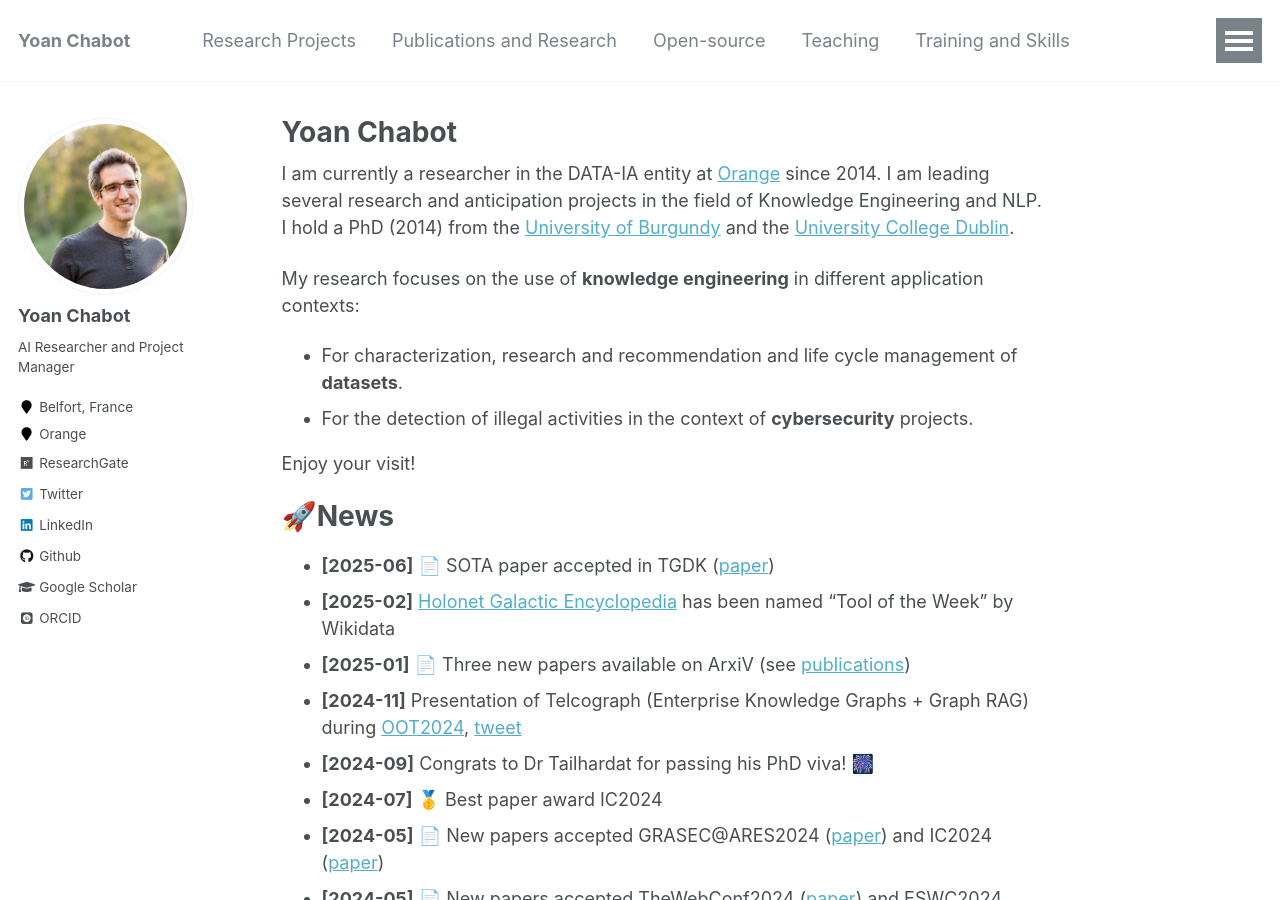
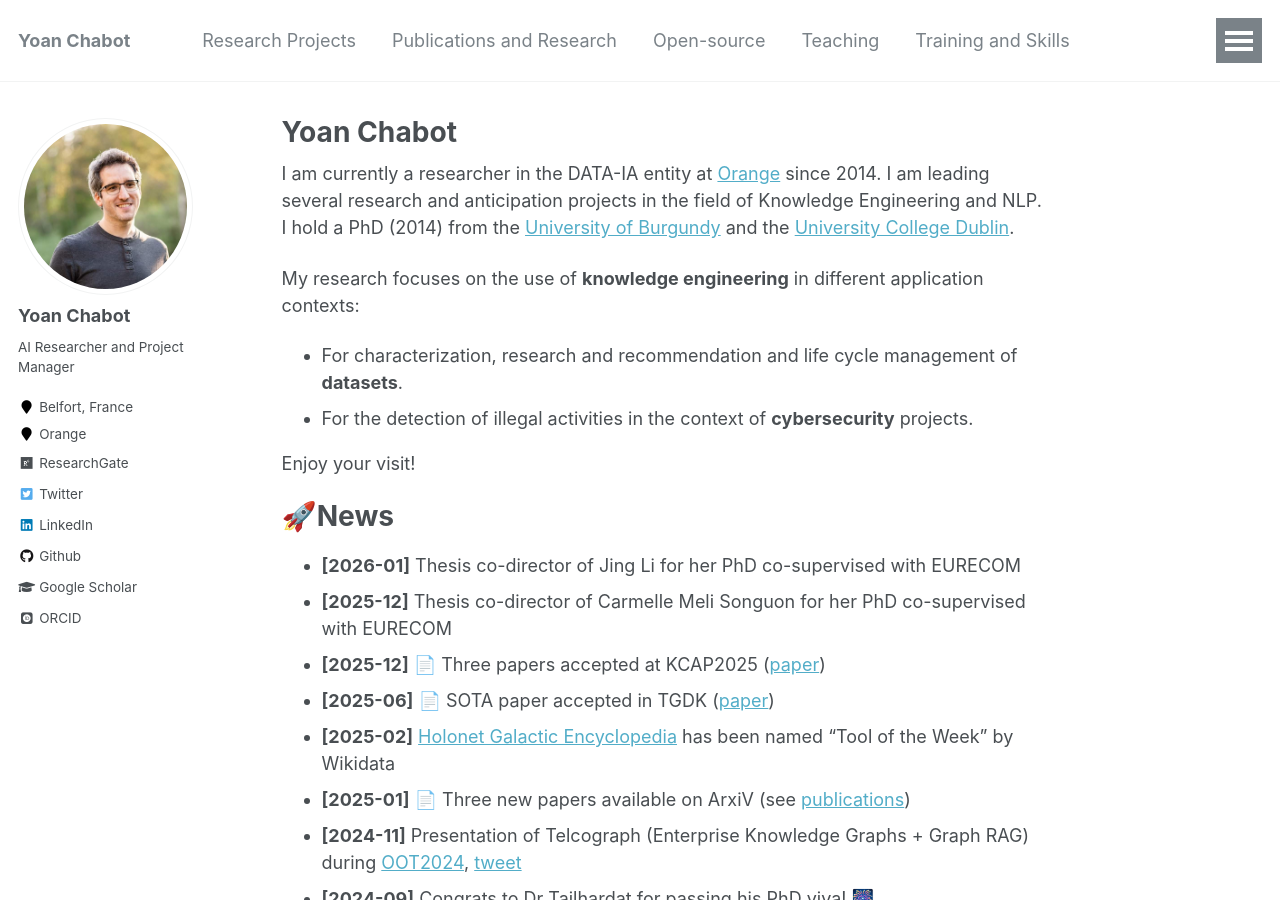
Before and after one commit to yoanchabot/yoanchabot.github.io, a Jekyll site: the page built from _pages/about.md, in a window 1280 px wide and 900 px high. Built offline with Jekyll 4.4.1, drawn with Linux system fonts in a browser that asks for light colours; some web fonts are replaced.

Commit message:
Update about.md

```diff
--- a/_pages/about.md
+++ b/_pages/about.md
@@ -19,6 +19,9 @@ My research focuses on the use of **knowledge engineering** in different applica
 Enjoy your visit!
 
 # 🚀News
+* **[2026-01]** Thesis co-director of Jing Li for her PhD co-supervised with EURECOM
+* **[2025-12]** Thesis co-director of Carmelle Meli Songuon for her PhD co-supervised with EURECOM
+* **[2025-12]** 📄 Three papers accepted at KCAP2025 ([paper](https://yoanchabot.github.io/publications.html#kcap_2025_a))
 * **[2025-06]** 📄 SOTA paper accepted in TGDK ([paper](https://yoanchabot.github.io/publications.html#tgdk_2024))
 * **[2025-02]** [Holonet Galactic Encyclopedia](https://holonetgalacticmap-frontend.vercel.app/) has been named "Tool of the Week" by Wikidata
 * **[2025-01]** 📄 Three new papers available on ArxiV (see [publications](https://yoanchabot.github.io/publications.html))
```
